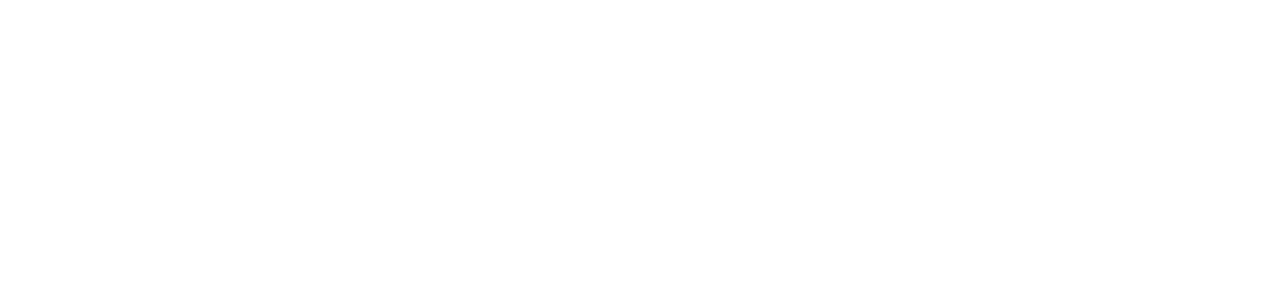
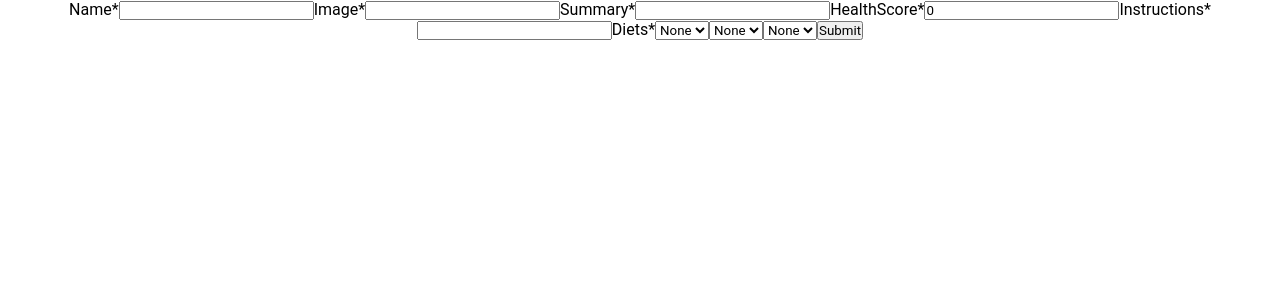
Before and after one commit to OscarRangelM/Food_Api, a React (Create React App) app in the folder client/: page /createRecipe in a window 1280 px wide. Shown: the top 300 px of the page. Built offline with nearby package versions, Linux system fonts and the light colour scheme.

Commit message:
Form creado, falta avisar sobre errores al crear el platillo

```diff
--- a/client/src/components/CreateRecipe/Form.jsx
+++ b/client/src/components/CreateRecipe/Form.jsx
@@ -1,9 +1,121 @@
 import styles from './form.module.css';
-import React from 'react';
+import React, { useState } from 'react';
+import { useDispatch, useSelector } from 'react-redux';
+// import { NavLink } from 'react-router-dom';
+import { validate } from './validation.js';
+import { createRecipe } from '../../redux/actions/index.js';
 
 export default function Form() {
+
+    const state = useSelector(state => state.diets);
+    const dispatch = useDispatch();
+
+    const [inputs, setInputs] = useState({
+        name: '',
+        image: '',
+        summary: '',
+        healthScore: 0,
+        instructions: '',
+        diets1: '',
+        diets2: '',
+        diets3: '',
+    });
+
+    const [errors, setErrors] = useState({
+        name: '',
+        image: '',
+        summary: '',
+        healthScore: '',
+        instructions: '',
+        diets1: '',
+        diets2: '',
+    });
+
+    function handleChange(e) {
+        setInputs({
+            ...inputs,
+            [e.target.name]: e.target.value,
+        });
+        setErrors(validate({
+            ...inputs,
+            [e.target.name]: e.target.value,
+        })
+        );
+    }
+
+    function handleSubmit(e) {
+        e.preventDefault();
+        dispatch(createRecipe(inputs));
+        setInputs({
+            name: '',
+            image: '',
+            summary: '',
+            healthScore: 0,
+            instructions: '',
+            diets1: '',
+            diets2: '',
+            diets3: '',
+        })
+    }
+
     return (
         <div className={styles.divForm}>
+
+        <form className={styles.formSection} onSubmit={handleSubmit} >
+
+            <label htmlFor="name">Name*</label>
+            <input type="text" className={styles.inputName} name="name" onChange={handleChange} value={inputs.name}/>
+            {errors.name && <p>{errors.name}</p>}
+
+            <label htmlFor="image">Image*</label>
+            <input type="text" className={styles.inputImage} name="image" onChange={handleChange} value={inputs.image}/>
+            {errors.image && <p>{errors.image}</p>}
+
+            <label htmlFor="summary">Summary*</label>
+            <input type="text" className={styles.inputSummary} name="summary" onChange={handleChange} value={inputs.summary}/>
+            {errors.summary && <p>{errors.summary}</p>}
+
+            <label htmlFor="healthScore">HealthScore*</label>
+            <input type="number" className={styles.inputHealthScore} name="healthScore" onChange={handleChange} value={inputs.healthScore}/>
+            {errors.healthScore && <p>{errors.healthScore}</p>}
+
+            <label htmlFor="instructions">Instructions*</label>
+            <input type="text" className={styles.inputInstructions} name="instructions" onChange={handleChange} value={inputs.instructions}/>
+            {errors.instructions && <p>{errors.instructions}</p>}
+
+            <label htmlFor="diets">Diets*</label>
+            <select type='select' placeholder='Diets' name="diets1" className={styles.inputDiets} onChange={handleChange} value={inputs.diets1}>
+            <option>None</option>
+                {state?.map(c => {
+                    return(
+                        <option value={c.name} className={styles.optionDiet} key={c.id} >{c.name}</option>
+                    )
+                })}
+            </select>
+            {errors.diets1 && <p>{errors.diets1}</p>}
+
+            <select type='select' placeholder='Diets' name="diets2" className={styles.inputDiets} onChange={handleChange} value={inputs.diets2}>
+            <option>None</option>
+                {state?.map(c => {
+                    return(
+                        <option value={c.name} className={styles.optionDiet} key={c.id} >{c.name}</option>
+                    )
+                })}
+            </select>
+            {errors.diets2 && <p>{errors.diets2}</p>}
+
+            <select type='select' placeholder='Diets' name="diets3" className={styles.inputDiets} onChange={handleChange} value={inputs.diets3}>
+                <option>None</option>
+                {state?.map(diet => {
+                    return(
+                        <option value={diet.name} className={styles.optionDiet} key={diet.id} >{diet.name}</option>
+                    )
+                })}
+            </select>
+
+            <input type="submit" className={styles.bttnSubmit} value="Submit" />
+
+        </form>
 
         </div>
     );
--- a/client/src/components/CreateRecipe/form.module.css
+++ b/client/src/components/CreateRecipe/form.module.css
@@ -0,0 +1,4 @@
+p {
+    color: red;
+    font-size: small;
+}
--- a/client/src/components/CreateRecipe/validation.js
+++ b/client/src/components/CreateRecipe/validation.js
@@ -0,0 +1,24 @@
+export function validate (inputs) {
+    /* diets1: '', diets2: '', */
+    let errors={};
+    if(inputs.name.length < 1) errors.name = "This field is required";
+    if(inputs.name.length > 100) errors.name = "This name is too long";
+
+    if(typeof(inputs.image) !== 'string') errors.image = "This value is invalid";
+    if(inputs.image.length < 1) errors.image = "This field is required";
+
+    if(inputs.summary.length < 1) errors.summary = "This field is required";
+    if(inputs.summary.length > 250) errors.summary = "This summary is too long";
+
+    if(inputs.healthScore < 1) errors.healthScore = "The health score has to be greater than 0";
+    if(inputs.healthScore > 100) errors.healthScore = "The health score has to be equal to or less than 100";
+
+    if(inputs.instructions.length < 1) errors.instructions = "This field is required";
+    if(inputs.instructions.length > 300) errors.instructions = "This instruction is too long";
+
+    if(inputs.diets1 === '') errors.diets1 = "This field is required";
+
+    if(inputs.diets2 === '') errors.diets2 = "This field is required";
+
+    return errors;
+}
--- a/client/src/components/Nav/Nav.jsx
+++ b/client/src/components/Nav/Nav.jsx
@@ -136,7 +136,7 @@
                     </NavLink>
                 </li>
             </ul>
-            <NavLink to='/createdog'>
+            <NavLink to='/createRecipe'>
                 <button className={styles.formBttn} >Create Dog</button>
             </NavLink>
         </div>
--- a/client/src/redux/actions/index.js
+++ b/client/src/redux/actions/index.js
@@ -76,12 +76,13 @@
 
     return async (dispatch) => {
         try {
+            let bodyDiets = [inputs.diets1, inputs.diets2, inputs.diets3];
             const body = {
                 name: inputs.name,
                 image: inputs.image,
                 summary: inputs.summary,
                 healthScore: inputs.healthScore,
-                diets: inputs.diets,
+                diets: bodyDiets,
                 instructions: inputs.instructions,
             }
 
```
